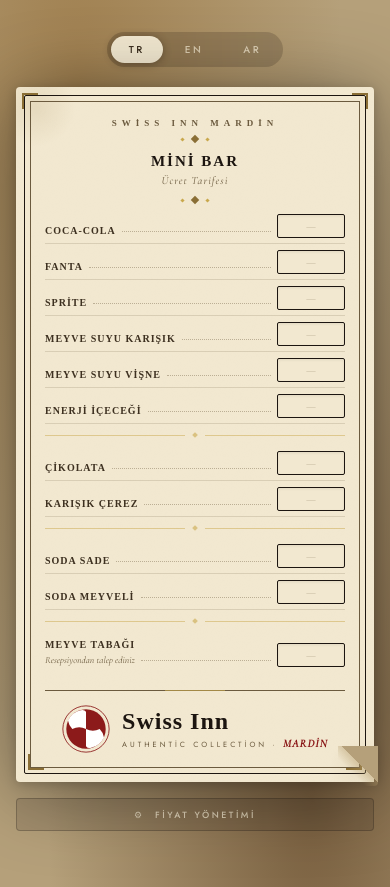
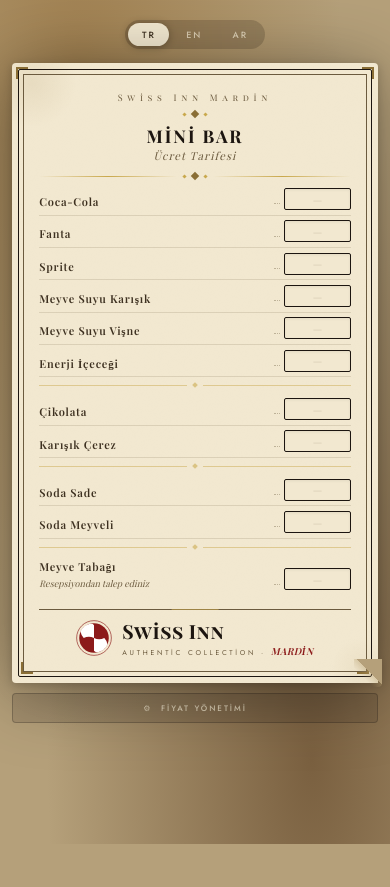
Before and after one commit to Swiss-Inn/swissinn-qrmenu, a plain HTML site: page index.html in a window 390 px wide. After the commit the page ends 844 px from the top, so only its background shows below. Drawn offline with nearby package versions, Linux system fonts and the light colour scheme; no server answers; a web font is replaced by a local one.

Commit message:
Update index.html

```diff
--- a/index.html
+++ b/index.html
@@ -2,10 +2,10 @@
 <html lang="tr">
 <head>
 <meta charset="UTF-8">
-<meta name="viewport" content="width=device-width, initial-scale=1.0, maximum-scale=1.0">
+<meta name="viewport" content="width=device-width, initial-scale=1.0">
 <title>Swiss Inn Mardin – Mini Bar</title>
 <link rel="preconnect" href="https://fonts.googleapis.com">
-<link href="https://fonts.googleapis.com/css2?family=Cormorant+Garamond:ital,wght@0,400;0,500;0,600;0,700;1,400;1,500&family=Cormorant+SC:wght@400;500;600;700&family=Jost:wght@300;400;500;600&display=swap" rel="stylesheet">
+<link href="https://fonts.googleapis.com/css2?family=Playfair+Display:ital,wght@0,400;0,500;0,600;0,700;1,400;1,500&family=Playfair+Display+SC:wght@400;700&family=Jost:wght@300;400;500;600&display=swap" rel="stylesheet">
 <style>
 :root {
   --paper:    #f2e8d0;
@@ -17,6 +17,19 @@
   --gold2:    #c9a84c;
   --red:      #8c1a1a;
   --bg:       #b5a07a;
+
+  /* Fluid font scale — hiç px kırılma olmaz */
+  --f-xs:   clamp(9px,  2.2vw, 11px);
+  --f-sm:   clamp(11px, 2.8vw, 13px);
+  --f-md:   clamp(13px, 3.4vw, 16px);
+  --f-lg:   clamp(17px, 4.5vw, 22px);
+  --f-xl:   clamp(21px, 5.5vw, 28px);
+
+  /* Spacing scale */
+  --sp-xs:  clamp(4px,  1vw,  7px);
+  --sp-sm:  clamp(8px,  2vw,  14px);
+  --sp-md:  clamp(14px, 3.5vw, 22px);
+  --sp-lg:  clamp(20px, 5vw,  32px);
 }
 
 * { box-sizing: border-box; margin: 0; padding: 0; }
@@ -28,43 +41,49 @@
     radial-gradient(ellipse at 80% 90%, #7a6040 0%, transparent 60%);
   min-height: 100vh;
   display: flex; flex-direction: column; align-items: center;
-  padding: 32px 16px 56px;
+  padding: var(--sp-lg) clamp(8px, 3vw, 20px) clamp(40px, 10vw, 60px);
   font-family: 'Jost', sans-serif;
+  -webkit-font-smoothing: antialiased;
+  text-rendering: optimizeLegibility;
 }
 
 /* ─── Language Bar ─── */
 .lang-bar {
-  display: flex; gap: 4px; margin-bottom: 20px;
+  display: flex; gap: clamp(2px, 0.8vw, 4px);
+  margin-bottom: var(--sp-md);
   background: rgba(28,21,16,0.18);
-  padding: 4px; border-radius: 30px;
+  padding: 3px; border-radius: 30px;
   backdrop-filter: blur(4px);
 }
 .lang-btn {
   font-family: 'Jost', sans-serif;
-  font-size: 10px; font-weight: 500; letter-spacing: 2.5px; text-transform: uppercase;
-  padding: 6px 18px; border: none; border-radius: 22px;
+  font-size: var(--f-xs); font-weight: 500;
+  letter-spacing: clamp(1.5px, 0.5vw, 2.5px);
+  text-transform: uppercase;
+  padding: clamp(5px,1.2vw,7px) clamp(12px,3.5vw,20px);
+  border: none; border-radius: 22px;
   background: transparent; color: rgba(242,232,208,0.75); cursor: pointer;
   transition: all 0.22s ease;
+  -webkit-tap-highlight-color: transparent;
 }
 .lang-btn.active {
-  background: var(--paper);
-  color: var(--ink2);
+  background: var(--paper); color: var(--ink2);
   box-shadow: 0 1px 8px rgba(0,0,0,0.3);
 }
 
-/* ─── Paper ─── */
+/* ─── Paper wrapper ─── */
 .paper-wrap {
   position: relative;
-  width: 100%; max-width: 430px;
-  filter: drop-shadow(0 8px 40px rgba(0,0,0,0.38)) drop-shadow(0 2px 6px rgba(0,0,0,0.22));
+  width: 100%; max-width: 460px;
+  filter: drop-shadow(0 8px 36px rgba(0,0,0,0.36)) drop-shadow(0 2px 5px rgba(0,0,0,0.2));
 }
 
-/* Kağıt kırışması — hafif köşe kıvrımı */
+/* Köşe kıvrımı */
 .paper-wrap::after {
   content: '';
   position: absolute; bottom: -4px; right: -4px;
-  width: 40px; height: 40px;
-  background: linear-gradient(225deg, var(--bg) 46%, rgba(180,156,108,0.4) 46%, transparent 66%);
+  width: clamp(28px, 7vw, 42px); height: clamp(28px, 7vw, 42px);
+  background: linear-gradient(225deg, var(--bg) 46%, rgba(180,156,108,0.35) 46%, transparent 66%);
   border-radius: 0 0 4px 0;
   pointer-events: none; z-index: 10;
 }
@@ -73,11 +92,10 @@
   position: relative;
   background: var(--paper);
   border-radius: 4px 4px 0 4px;
-  padding: 0;
   overflow: hidden;
 }
 
-/* SVG Noise texture overlay */
+/* Noise texture */
 .paper::before {
   content: '';
   position: absolute; inset: 0;
@@ -86,117 +104,95 @@
   pointer-events: none; z-index: 0; opacity: 0.6;
 }
 
-/* ─── Çift çerçeve sistemi ─── */
+/* ─── Çift çerçeve ─── */
 .frame-outer {
   position: relative;
   border: 1.5px solid var(--ink);
-  margin: 8px;
-  border-radius: 2px;
-  z-index: 1;
+  margin: clamp(6px, 1.5vw, 10px);
+  border-radius: 2px; z-index: 1;
 }
 .frame-inner {
   border: 0.75px solid var(--ink3);
-  margin: 5px;
-  padding: 22px 22px 18px;
+  margin: clamp(4px, 1vw, 6px);
+  padding: clamp(16px, 4vw, 26px) clamp(14px, 4vw, 24px) clamp(14px, 3vw, 20px);
   position: relative;
 }
 
-/* Köşe süslemeleri */
+/* Köşe gold parantezleri */
+.frame-outer::before,
+.frame-outer::after,
 .frame-inner::before,
-.frame-inner::after,
-.frame-outer::before,
-.frame-outer::after {
+.frame-inner::after {
   content: '';
   position: absolute;
-  width: 14px; height: 14px;
+  width: clamp(10px, 2.5vw, 15px);
+  height: clamp(10px, 2.5vw, 15px);
 }
-.frame-outer::before { top: -3px; left: -3px; border-top: 2.5px solid var(--gold); border-left: 2.5px solid var(--gold); }
-.frame-outer::after  { top: -3px; right: -3px; border-top: 2.5px solid var(--gold); border-right: 2.5px solid var(--gold); }
-.frame-inner::before { bottom: -3px; left: -3px; border-bottom: 2.5px solid var(--gold); border-left: 2.5px solid var(--gold); }
-.frame-inner::after  { bottom: -3px; right: -3px; border-bottom: 2.5px solid var(--gold); border-right: 2.5px solid var(--gold); }
+.frame-outer::before { top: -3px; left: -3px; border-top: 2px solid var(--gold); border-left: 2px solid var(--gold); }
+.frame-outer::after  { top: -3px; right: -3px; border-top: 2px solid var(--gold); border-right: 2px solid var(--gold); }
+.frame-inner::before { bottom: -3px; left: -3px; border-bottom: 2px solid var(--gold); border-left: 2px solid var(--gold); }
+.frame-inner::after  { bottom: -3px; right: -3px; border-bottom: 2px solid var(--gold); border-right: 2px solid var(--gold); }
 
-/* Sarı sararmış köşe lekeleri */
+/* Sararmış lekeler */
 .paper-stain {
-  position: absolute;
-  border-radius: 50%;
-  opacity: 0.12;
+  position: absolute; border-radius: 50%; pointer-events: none; z-index: 0;
   background: radial-gradient(circle, #8a6e35, transparent 70%);
-  pointer-events: none; z-index: 0;
 }
-.stain-tl { width: 80px; height: 80px; top: -20px; left: -20px; }
-.stain-br { width: 60px; height: 60px; bottom: -15px; right: -15px; opacity: 0.08; }
+.stain-tl { width: 90px; height: 90px; top: -25px; left: -25px; opacity: 0.10; }
+.stain-br { width: 65px; height: 65px; bottom: -18px; right: -18px; opacity: 0.07; }
 
 /* ─── Başlık ─── */
-.header-wrap {
-  text-align: center;
-  margin-bottom: 6px;
-  position: relative;
-}
+.header-wrap { text-align: center; margin-bottom: var(--sp-xs); position: relative; }
+
 .hotel-name {
-  font-family: 'Cormorant SC', serif;
-  font-size: 9px; font-weight: 600;
-  letter-spacing: 5px; text-transform: uppercase;
+  font-family: 'Playfair Display SC', serif;
+  font-size: var(--f-xs); font-weight: 400;
+  letter-spacing: clamp(3px, 1.2vw, 6px);
   color: var(--ink3);
-  display: block; margin-bottom: 8px;
+  display: block; margin-bottom: var(--sp-sm);
 }
 
-.ornament {
-  display: flex; align-items: center; gap: 8px;
-  margin: 0 auto 10px;
-}
-.ornament-line {
-  flex: 1; height: 0.75px;
-  background: linear-gradient(to right, transparent, var(--gold2), transparent);
-}
-.ornament-diamond {
-  width: 6px; height: 6px;
-  background: var(--gold);
-  transform: rotate(45deg); flex-shrink: 0;
-}
-.ornament-sm { width: 3px; height: 3px; flex-shrink: 0; background: var(--gold2); transform: rotate(45deg); }
+.ornament { display: flex; align-items: center; gap: clamp(5px, 1.5vw, 10px); margin: 0 auto clamp(8px,2vw,12px); }
+.ornament-line { flex: 1; height: 0.75px; background: linear-gradient(to right, transparent, var(--gold2), transparent); }
+.ornament-diamond { width: 6px; height: 6px; background: var(--gold); transform: rotate(45deg); flex-shrink: 0; }
+.ornament-sm { width: 3px; height: 3px; background: var(--gold2); transform: rotate(45deg); flex-shrink: 0; }
 
 .menu-title {
-  font-family: 'Cormorant SC', serif;
-  font-size: 18px; font-weight: 700;
-  letter-spacing: 2px;
-  color: var(--ink);
-  line-height: 1.2;
-  display: block; margin-bottom: 4px;
+  font-family: 'Playfair Display SC', serif;
+  font-size: var(--f-lg); font-weight: 700;
+  letter-spacing: clamp(1px, 0.5vw, 3px);
+  color: var(--ink); line-height: 1.2;
+  display: block; margin-bottom: clamp(2px, 0.6vw, 5px);
 }
-.menu-title.ar { font-family: 'Cormorant Garamond', serif; direction: rtl; letter-spacing: 0; font-size: 17px; }
+.menu-title.ar {
+  font-family: 'Playfair Display', serif;
+  direction: rtl; letter-spacing: 0;
+  font-size: var(--f-md);
+}
 .menu-subtitle {
-  font-family: 'Cormorant Garamond', serif;
-  font-style: italic; font-size: 11px; color: var(--ink3);
-  letter-spacing: 1px; display: block;
+  font-family: 'Playfair Display', serif;
+  font-style: italic;
+  font-size: var(--f-sm);
+  color: var(--ink3); letter-spacing: clamp(0.5px, 0.3vw, 1.5px);
+  display: block;
 }
 
-/* ─── Divider ─── */
-.divider {
-  display: flex; align-items: center; gap: 6px;
-  margin: 14px 0 16px;
-}
-.div-line { flex: 1; height: 0.75px; background: linear-gradient(to right, transparent, var(--ink3), transparent); }
-.div-center {
-  font-family: 'Cormorant Garamond', serif;
-  font-style: italic; font-size: 13px; color: var(--ink3);
-  letter-spacing: 0.5px;
+/* ─── Menu items ─── */
+.loading-bar {
+  text-align: center;
+  font-family: 'Playfair Display', serif;
+  font-style: italic; font-size: var(--f-sm);
+  color: var(--ink3); letter-spacing: 1px;
+  margin: var(--sp-sm) 0;
 }
 
-/* ─── Menu Items ─── */
-.loading-bar {
-  text-align: center;
-  font-family: 'Cormorant Garamond', serif;
-  font-style: italic; font-size: 12px;
-  color: var(--ink3); letter-spacing: 1px;
-  margin: 10px 0;
-}
-
-#items-wrap { display: flex; flex-direction: column; gap: 1px; }
+#items-wrap { display: flex; flex-direction: column; }
 
 .menu-row {
   display: flex; align-items: flex-end;
-  gap: 6px; padding: 5px 0;
-  border-bottom: 0.5px solid rgba(107,90,62,0.18);
+  gap: clamp(4px, 1.2vw, 8px);
+  padding: clamp(4px, 1.2vw, 7px) 0;
+  border-bottom: 0.5px solid rgba(107,90,62,0.17);
   opacity: 0;
   animation: fadeRow 0.3s ease forwards;
 }
@@ -209,154 +205,180 @@
 }
 
 .item-name {
-  font-family: 'Cormorant SC', serif;
-  font-size: 11px; font-weight: 600;
-  letter-spacing: 1.5px; text-transform: uppercase;
-  color: var(--ink2); white-space: nowrap;
-  line-height: 1.5;
-  flex-shrink: 0;
+  font-family: 'Playfair Display', serif;
+  font-size: var(--f-sm); font-weight: 600;
+  letter-spacing: clamp(0.3px, 0.2vw, 0.8px);
+  color: var(--ink2);
+  /* KRITIK: nowrap yok — uzun isimler kırılsın */
+  white-space: normal;
+  line-height: 1.45;
+  /* Fiyat kutusuna yer bırak */
+  min-width: 0; flex: 1 1 0;
+  max-width: calc(100% - 80px);
 }
 .item-name.ar {
-  font-family: 'Cormorant Garamond', serif;
-  direction: rtl; text-transform: none;
-  font-size: 12.5px; letter-spacing: 0;
+  font-family: 'Playfair Display', serif;
+  direction: rtl; letter-spacing: 0;
+  font-size: var(--f-md);
 }
 .item-sub {
   display: block;
-  font-family: 'Cormorant Garamond', serif;
-  font-style: italic; font-size: 9.5px;
+  font-family: 'Playfair Display', serif;
+  font-style: italic;
+  font-size: clamp(9px, 2vw, 11px);
   color: var(--ink3); letter-spacing: 0;
-  text-transform: none; font-weight: 400;
-  margin-top: 1px;
+  font-weight: 400; margin-top: 2px;
 }
 .item-sub.ar { direction: rtl; }
 
 .dots {
-  flex: 1;
-  border-bottom: 1px dotted rgba(107,90,62,0.4);
-  margin-bottom: 6px;
-  min-width: 8px;
+  /* dots sadece item-name'in flex büyümesiyle yönetilsin */
+  width: clamp(6px, 2vw, 14px);
+  border-bottom: 1px dotted rgba(107,90,62,0.38);
+  margin-bottom: clamp(5px, 1.5vw, 8px);
+  flex-shrink: 0;
 }
 
-/* ─── Fiyat Kutusu ─── */
+/* ─── Fiyat kutusu ─── */
 .price-box {
-  border: 1px solid var(--ink);
-  border-radius: 2px;
-  min-width: 68px; height: 24px;
+  border: 1px solid var(--ink); border-radius: 2px;
+  width: clamp(60px, 17vw, 78px);
+  height: clamp(22px, 5.5vw, 28px);
   background: var(--paper);
   display: flex; align-items: center; justify-content: center;
   flex-shrink: 0; position: relative; overflow: hidden;
 }
-/* İç gölge — mürekkep baskı hissi */
 .price-box::before {
   content: '';
   position: absolute; inset: 0;
-  box-shadow: inset 0 1px 3px rgba(0,0,0,0.08);
+  box-shadow: inset 0 1px 3px rgba(0,0,0,0.07);
   pointer-events: none;
 }
 .price-val {
-  font-family: 'Cormorant Garamond', serif;
-  font-size: 14px; font-weight: 600;
-  color: var(--ink); padding: 0 6px; white-space: nowrap;
+  font-family: 'Playfair Display', serif;
+  font-size: var(--f-md); font-weight: 600;
+  color: var(--ink); padding: 0 clamp(4px, 1vw, 7px); white-space: nowrap;
 }
 .price-tl {
-  font-size: 9px; color: var(--ink3);
-  font-family: 'Jost', sans-serif;
+  font-size: clamp(8px, 1.8vw, 10px);
+  color: var(--ink3); font-family: 'Jost', sans-serif;
   font-weight: 400; margin-left: 1px;
 }
-/* Boş kutu — virgül efekti */
 .price-box.empty::after {
   content: '—';
-  font-family: 'Cormorant Garamond', serif;
-  font-size: 12px; color: rgba(107,90,62,0.35);
+  font-family: 'Playfair Display', serif;
+  font-size: var(--f-sm); color: rgba(107,90,62,0.3);
 }
 
-/* ─── Section Separator ─── */
+/* ─── Section separator ─── */
 .section-sep {
-  display: flex; align-items: center; gap: 8px;
-  margin: 8px 0;
+  display: flex; align-items: center; gap: clamp(5px, 1.5vw, 10px);
+  margin: clamp(6px, 1.5vw, 10px) 0;
 }
-.section-sep-line { flex: 1; height: 0.5px; background: var(--gold2); opacity: 0.5; }
-.section-sep-dot { width: 4px; height: 4px; background: var(--gold2); transform: rotate(45deg); opacity: 0.6; }
+.section-sep-line { flex: 1; height: 0.5px; background: var(--gold2); opacity: 0.48; }
+.section-sep-dot { width: 4px; height: 4px; background: var(--gold2); transform: rotate(45deg); opacity: 0.58; flex-shrink: 0; }
 
 /* ─── Logo / Footer ─── */
 .logo-area {
   display: flex; align-items: center; justify-content: center;
-  gap: 12px; margin-top: 18px; padding-top: 14px;
+  gap: clamp(8px, 2.5vw, 14px);
+  margin-top: clamp(14px, 3.5vw, 20px);
+  padding-top: clamp(10px, 2.5vw, 16px);
   border-top: 0.75px solid var(--ink3);
   position: relative;
 }
 .logo-area::before {
   content: '';
   position: absolute; top: -1px; left: 50%; transform: translateX(-50%);
-  width: 60px; height: 1px; background: var(--gold2); opacity: 0.6;
+  width: clamp(40px, 12vw, 70px); height: 1px;
+  background: var(--gold2); opacity: 0.55;
 }
 
-.logo-svg { width: 48px; height: 48px; flex-shrink: 0; }
+.logo-svg {
+  width: clamp(36px, 9vw, 52px);
+  height: clamp(36px, 9vw, 52px);
+  flex-shrink: 0;
+}
 
 .logo-text { line-height: 1.15; }
 .brand {
-  font-family: 'Cormorant SC', serif;
-  font-size: 24px; font-weight: 700;
-  color: var(--ink); display: block; letter-spacing: 1px;
+  font-family: 'Playfair Display SC', serif;
+  font-size: clamp(18px, 5vw, 26px); font-weight: 700;
+  color: var(--ink); display: block; letter-spacing: 0.5px;
 }
 .tagline {
   font-family: 'Jost', sans-serif;
-  font-size: 7.5px; letter-spacing: 3px; color: var(--ink3);
-  text-transform: uppercase; display: block; margin-top: 2px;
+  font-size: clamp(7px, 1.6vw, 9px);
+  letter-spacing: clamp(1.5px, 0.7vw, 3px);
+  color: var(--ink3); text-transform: uppercase;
+  display: block; margin-top: 2px;
 }
 .tagline .mardin {
-  color: var(--red); font-family: 'Cormorant Garamond', serif;
-  font-style: italic; font-size: 11px; font-weight: 600; letter-spacing: 1px;
+  color: var(--red); font-family: 'Playfair Display', serif;
+  font-style: italic;
+  font-size: clamp(9px, 2.5vw, 13px);
+  font-weight: 600; letter-spacing: 0.5px;
 }
 
 /* ─── Admin ─── */
-.admin-wrap { width: 100%; max-width: 430px; margin-top: 16px; }
+.admin-wrap {
+  width: 100%; max-width: 460px;
+  margin-top: clamp(10px, 2.5vw, 16px);
+}
 
 .admin-toggle {
   display: block; width: 100%;
   font-family: 'Jost', sans-serif;
-  font-size: 9px; font-weight: 500; letter-spacing: 2.5px; text-transform: uppercase;
-  padding: 9px 0;
+  font-size: clamp(8px, 2vw, 10px); font-weight: 500;
+  letter-spacing: clamp(1.5px, 0.5vw, 2.5px); text-transform: uppercase;
+  padding: clamp(8px, 2vw, 11px) 0;
   background: rgba(28,21,16,0.12);
   border: 1px solid rgba(28,21,16,0.25); border-radius: 4px;
-  color: rgba(242,232,208,0.8); cursor: pointer;
-  text-align: center; transition: all 0.2s;
+  color: rgba(242,232,208,0.8); cursor: pointer; text-align: center;
+  transition: all 0.2s;
+  -webkit-tap-highlight-color: transparent;
 }
 .admin-toggle:hover { background: rgba(28,21,16,0.22); color: var(--paper); }
 
 .admin-panel {
   display: none;
   background: var(--paper2);
-  border: 1.5px solid var(--ink);
-  border-radius: 4px;
-  padding: 20px; margin-top: 10px;
+  border: 1.5px solid var(--ink); border-radius: 4px;
+  padding: clamp(14px, 3.5vw, 22px);
+  margin-top: 10px;
 }
 .admin-panel.open { display: block; }
 
 .admin-title {
-  font-family: 'Cormorant SC', serif;
-  font-size: 15px; font-weight: 600; color: var(--ink);
-  margin-bottom: 14px; padding-bottom: 8px;
-  border-bottom: 0.75px solid var(--gold2);
-  letter-spacing: 1px;
+  font-family: 'Playfair Display SC', serif;
+  font-size: var(--f-md); font-weight: 700; color: var(--ink);
+  margin-bottom: var(--sp-sm); padding-bottom: var(--sp-xs);
+  border-bottom: 0.75px solid var(--gold2); letter-spacing: 1px;
 }
 
-.admin-grid { display: grid; grid-template-columns: 1fr 100px; gap: 6px 10px; align-items: center; }
+.admin-grid {
+  display: grid;
+  grid-template-columns: 1fr clamp(80px, 22vw, 110px);
+  gap: clamp(5px, 1.2vw, 8px) clamp(8px, 2vw, 12px);
+  align-items: center;
+}
 
 .admin-label {
   font-family: 'Jost', sans-serif;
-  font-size: 9.5px; font-weight: 500;
-  letter-spacing: 1px; text-transform: uppercase; color: var(--ink2);
+  font-size: clamp(9px, 2.1vw, 11px); font-weight: 500;
+  letter-spacing: 0.8px; text-transform: uppercase; color: var(--ink2);
 }
 
 .admin-input {
   width: 100%; background: var(--paper);
   border: 1px solid var(--gold); border-radius: 2px;
   color: var(--ink);
-  font-family: 'Cormorant Garamond', serif; font-size: 15px;
-  text-align: right; padding: 4px 8px;
+  font-family: 'Playfair Display', serif;
+  font-size: clamp(13px, 3.5vw, 16px);
+  text-align: right; padding: clamp(4px,1vw,6px) clamp(6px,1.5vw,10px);
   outline: none; transition: border-color 0.15s;
+  /* iOS zoom engeli: 16px altına düşmez */
+  min-font-size: 16px;
 }
 .admin-input:focus { border-color: var(--ink); }
 .admin-input::placeholder { color: #bbb; font-size: 10px; font-family: 'Jost', sans-serif; }
@@ -364,41 +386,48 @@
 .admin-sep {
   grid-column: 1/-1; height: 0.75px;
   background: linear-gradient(to right, transparent, var(--gold2), transparent);
-  margin: 4px 0;
+  margin: 2px 0;
 }
 
 .save-btn {
-  margin-top: 14px; width: 100%;
+  margin-top: var(--sp-sm); width: 100%;
   font-family: 'Jost', sans-serif;
-  font-size: 10px; font-weight: 600; letter-spacing: 3px; text-transform: uppercase;
-  padding: 11px;
+  font-size: clamp(9px, 2.2vw, 11px); font-weight: 600;
+  letter-spacing: clamp(2px, 0.6vw, 3px); text-transform: uppercase;
+  padding: clamp(9px, 2.5vw, 13px);
   background: var(--ink); color: var(--paper);
-  border: none; border-radius: 2px; cursor: pointer; transition: background 0.18s;
+  border: none; border-radius: 2px; cursor: pointer;
+  transition: background 0.18s;
+  -webkit-tap-highlight-color: transparent;
 }
 .save-btn:hover { background: #2c2318; }
 .save-btn:disabled { background: #888; cursor: not-allowed; }
 
 .save-ok {
-  text-align: center; font-size: 11px; color: #2a6e2a;
+  text-align: center; font-size: clamp(10px, 2.3vw, 12px); color: #2a6e2a;
   font-family: 'Jost', sans-serif; margin-top: 8px;
   letter-spacing: 1px; opacity: 0; transition: opacity 0.3s;
 }
 .save-ok.show { opacity: 1; }
 .save-err {
-  text-align: center; font-size: 11px; color: #c0392b;
+  text-align: center; font-size: clamp(10px, 2.3vw, 12px); color: #c0392b;
   font-family: 'Jost', sans-serif; margin-top: 8px;
   letter-spacing: 1px; display: none;
 }
 
-/* ─── Geçiş animasyonu ─── */
+/* ─── Geçiş ─── */
 .fade-out { opacity: 0; transition: opacity 0.15s; }
 .fade-in  { opacity: 1; transition: opacity 0.2s; }
 
-/* ─── Mobile ─── */
+/* ─── 480px ve altı (küçük telefon) ─── */
 @media (max-width: 480px) {
-  .frame-inner { padding: 16px 14px 14px; }
-  .item-name { font-size: 10px; letter-spacing: 1px; }
-  .menu-title { font-size: 15px; }
+  .item-name { max-width: calc(100% - 68px); }
+  .dots { width: 6px; }
+}
+
+/* ─── 640px üstü (büyük telefon / tablet) ─── */
+@media (min-width: 640px) {
+  .item-name { max-width: calc(100% - 90px); }
 }
 </style>
 </head>
```
